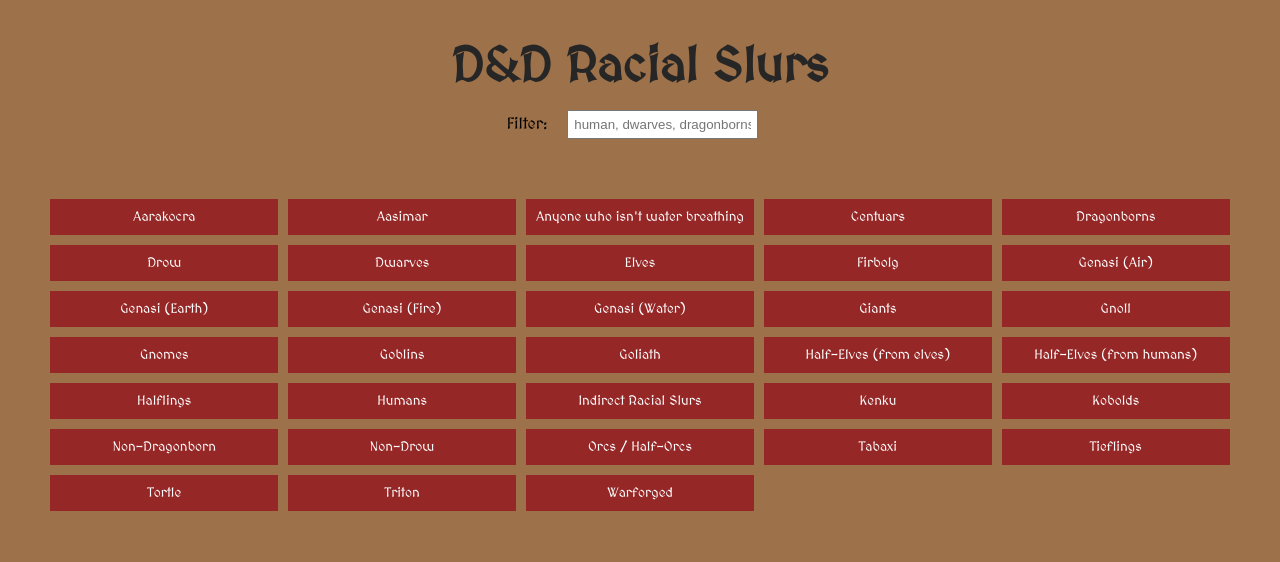
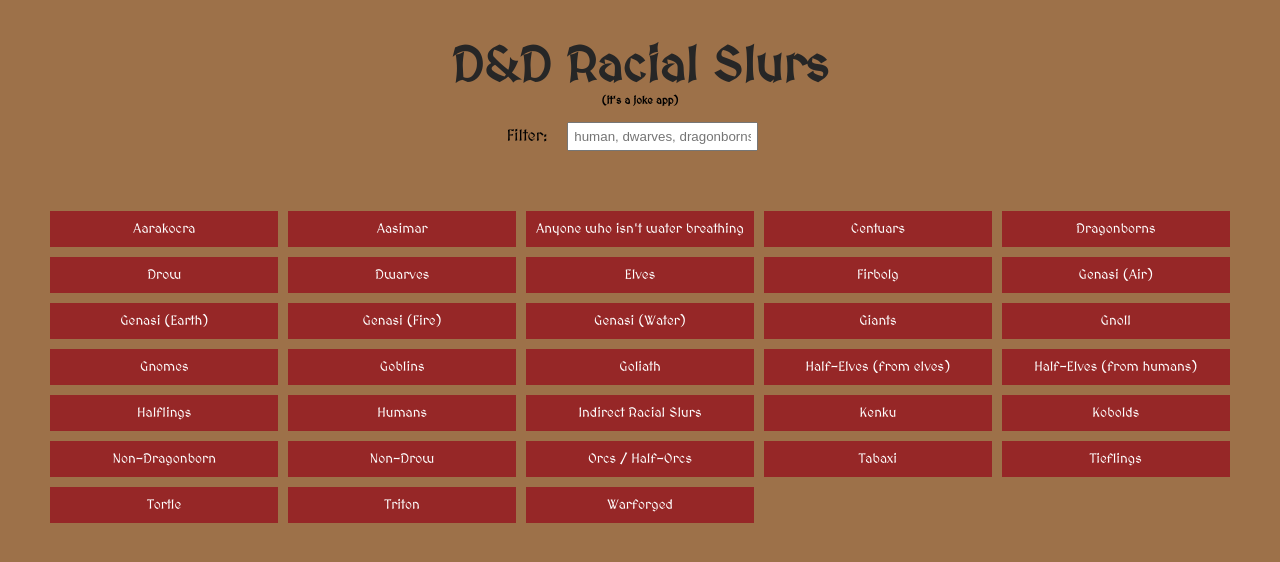
Before and after one commit to cassiopeiaoli/dnd-racial-slurs-app, a plain HTML site: page index.html in a window 1280 px wide. Drawn offline with Linux system fonts and the light colour scheme.

Commit message:
updated index.html

```diff
--- a/index.html
+++ b/index.html
@@ -14,6 +14,7 @@
     </div>
     <div class="container">
         <h1>D&D Racial Slurs</h1>
+        <h6>(it's a joke app)</h6>
         <div class="wrapper">
             <label for="search">Filter: </label>
             <input placeholder="human, dwarves, dragonborns..." type="text" class="search">
```
